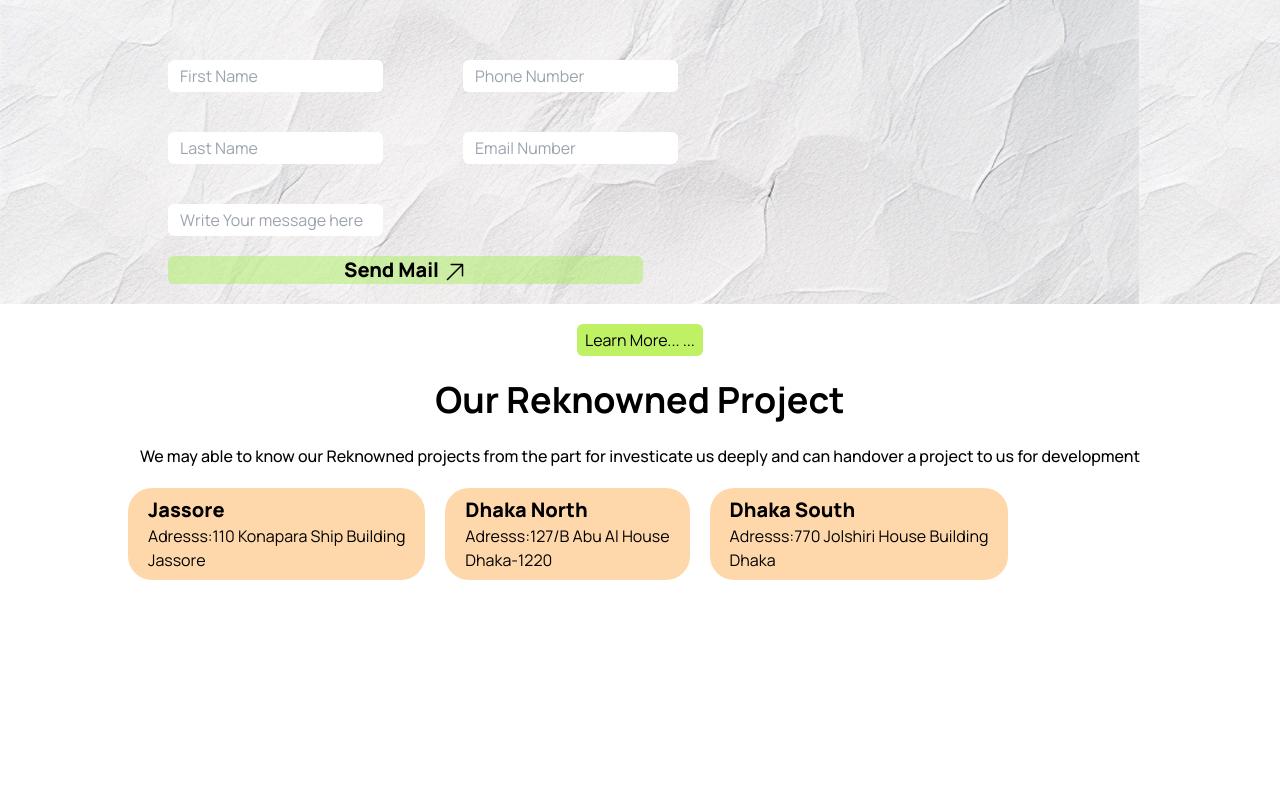
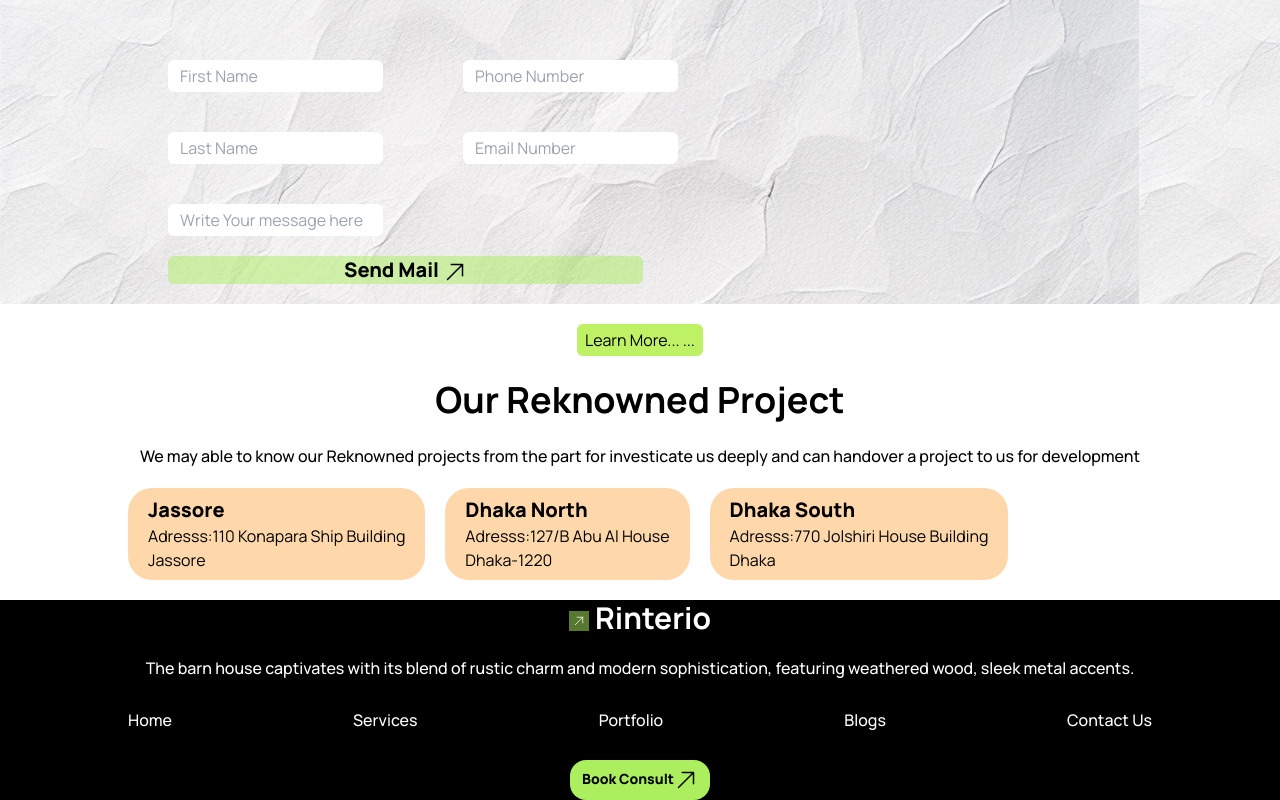
Before and after one commit to Ayesha81Siddika/assignment03, a plain HTML site: page index.html in a window 1280 px wide. Shown: the part 2715-3515 px from the top of the page. Before the commit the page ends 3339 px from the top, so only its background shows below. Drawn offline with nearby package versions, Linux system fonts and the light colour scheme.

Commit message:
Try best to do Assignment 03

```diff
--- a/index.html
+++ b/index.html
@@ -218,15 +218,35 @@
             </div>
         </section>
     </main>
-    <footer>
-         <h6></h6>
-         <p></p>
-         <div>
-          <button></button>
-          <button></button>
-          <button></button>
-          <button></button>
-          <button></button>
+    <footer class="text-center px-32 bg-black">
+      <h3 class="nav-title text-3xl font-bold text-white"><svg xmlns="http://www.w3.org/2000/svg" fill="none" viewBox="0 0 24 24" stroke-width="1.5" stroke="currentColor" class="size-5 inline bg-[#ABEF5F80] px-1">
+        <path stroke-linecap="round" stroke-linejoin="round" d="m4.5 19.5 15-15m0 0H8.25m11.25 0v11.25" />
+      </svg>
+
+        Rinterio</h3>
+         <p class="text-base font-medium py-5 text-white">The barn house captivates with its blend of rustic charm and modern sophistication, featuring weathered wood, sleek metal accents.</p>
+         <div class="text-base font-medium text-white">
+      <div class="lg:flex justify-between">
+        <div>
+          <p class="my-2">Home</p>
+        </div>
+        <div>
+          <p class="my-2">Services</p>
+        </div>
+        <div>
+          <p class="my-2">Portfolio</p>
+        </div>
+        <div>
+          <p class="my-2">Blogs</p>
+        </div>
+        <div>
+          <p class="my-2">Contact Us</p>
+        </div>
+      </div>
+      <button class="text-sm font-extrabold bg-[#ABEF5F] px-3 py-2 rounded-2xl text-black mt-5">Book Consult<svg xmlns="http://www.w3.org/2000/svg" fill="none" viewBox="0 0 24 24" stroke-width="1.5" stroke="currentColor" class="size-6 inline">
+        <path stroke-linecap="round" stroke-linejoin="round" d="m4.5 19.5 15-15m0 0H8.25m11.25 0v11.25" />
+      </svg>
+      </button>
          </div>
     </footer>
 </body>
```
